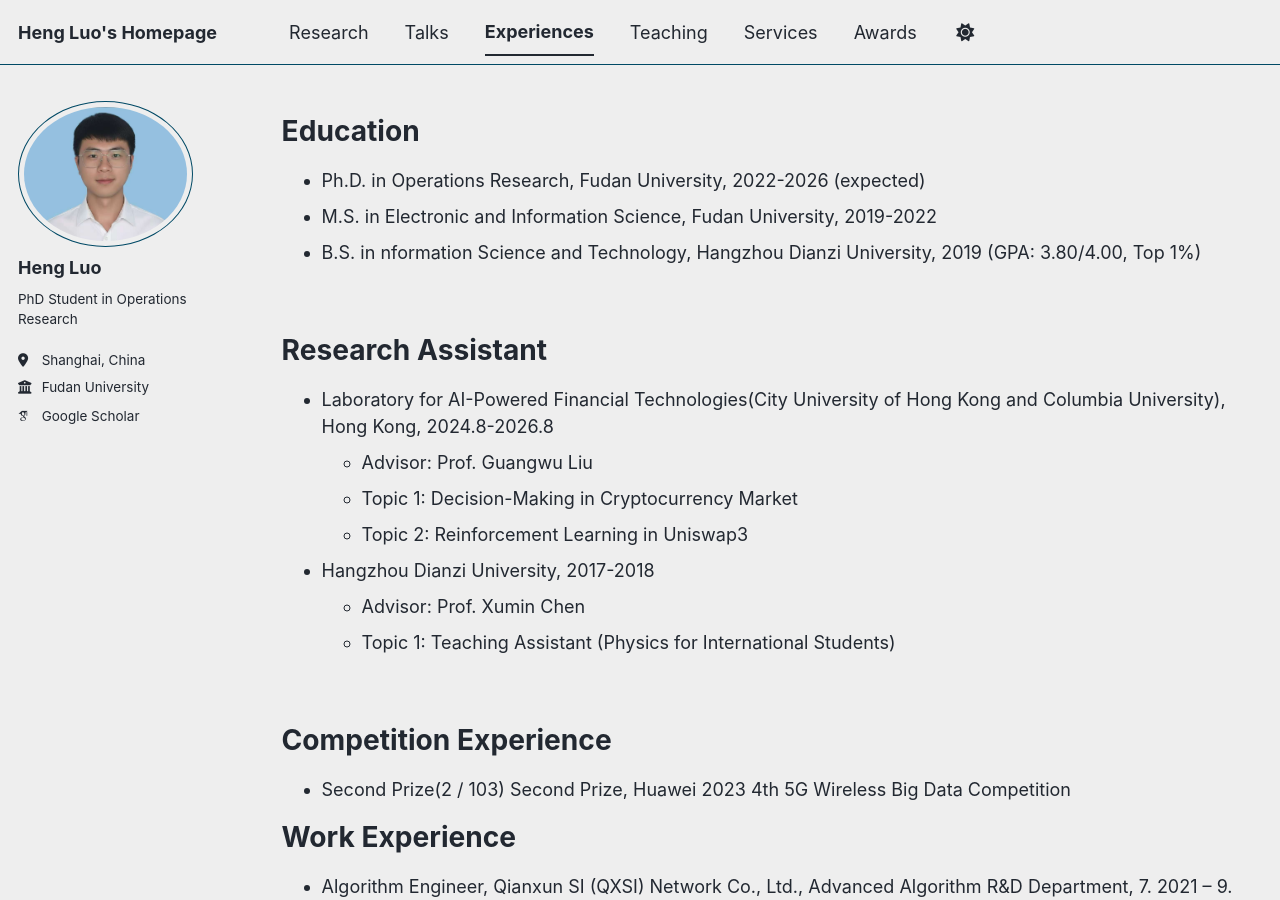
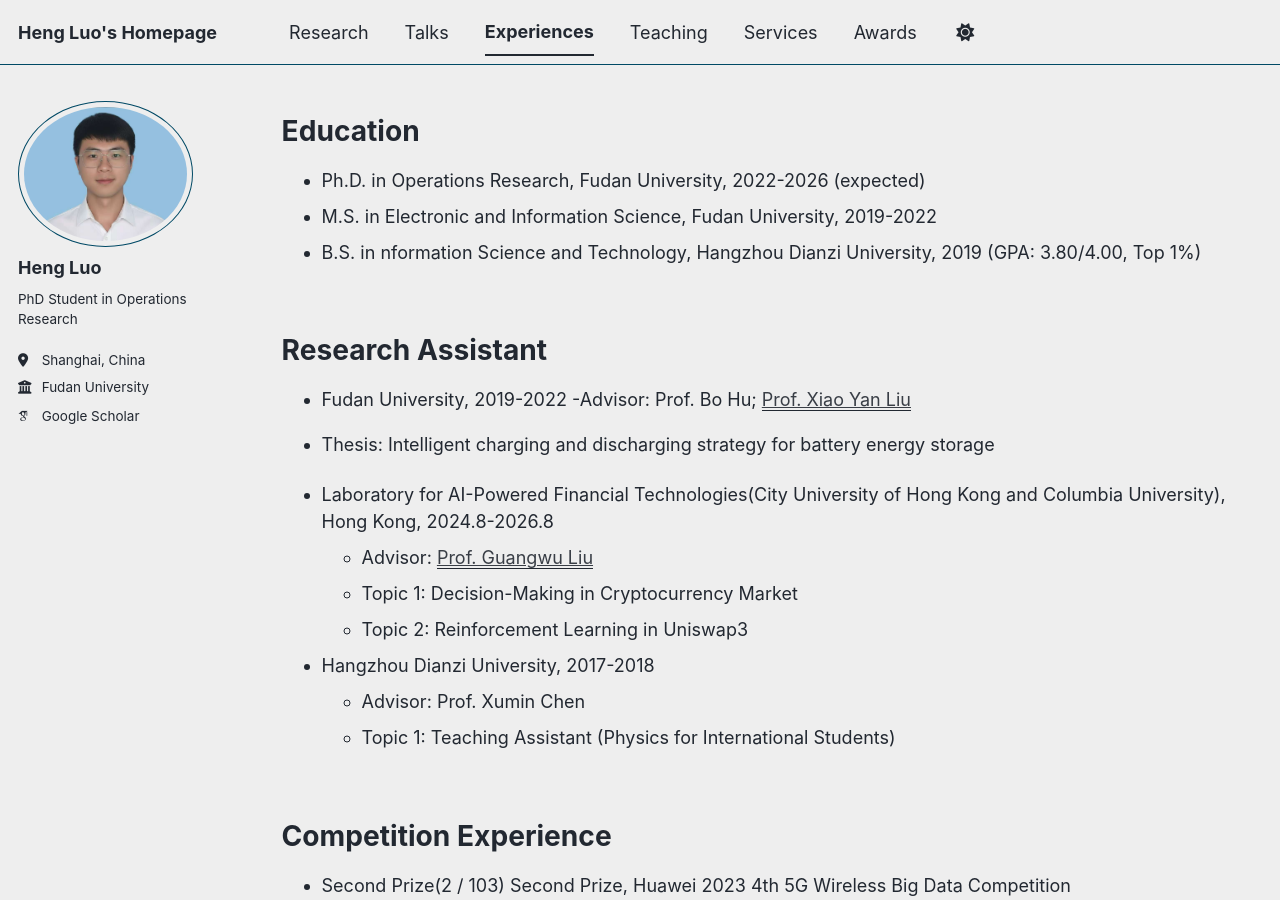
Before and after one commit to hengluosg/Heng-Luo-9527.github.io, a Jekyll site: the page built from _pages/experiences.md, in a window 1280 px wide and 900 px high. Built offline with Jekyll 4.4.1, drawn with Linux system fonts in a browser that asks for light colours; some web fonts are replaced; a script bundle is joined from its source files by our own code; library files that are not in the unit come from our copies.

Commit message:
fix: correct project structure

```diff
--- a/_pages/experiences.md
+++ b/_pages/experiences.md
@@ -18,10 +18,21 @@ Education
 
 <br>
 
+
+
+
+
+
+
 Research Assistant
 ======
+
+* Fudan University,  2019-2022
+-Advisor: Prof. Bo Hu; <a href="https://baike.baidu.com/item/%E4%B8%A5%E6%99%93/249189"><u>Prof. Xiao Yan Liu</u></a>
+- Thesis: Intelligent charging and discharging strategy for battery energy storage
+
 * Laboratory for AI-Powered Financial Technologies(City University of Hong Kong and Columbia University), Hong Kong, 2024.8-2026.8
-  - Advisor: Prof. Guangwu Liu
+  - Advisor: <a href="https://www.cb.cityu.edu.hk/staff/guanliu"><u>Prof. Guangwu Liu</u></a>
   - Topic 1: Decision-Making in Cryptocurrency Market
   - Topic 2: Reinforcement Learning in Uniswap3
 
```
